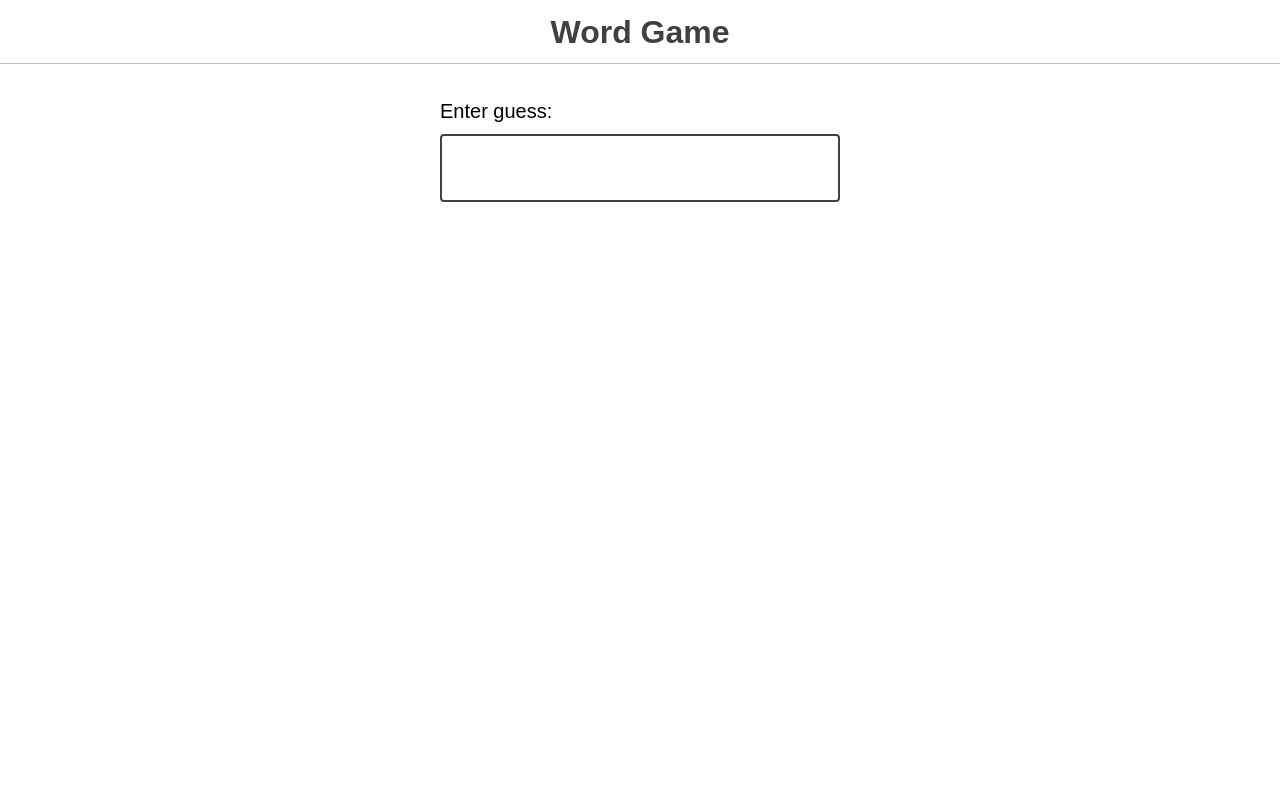
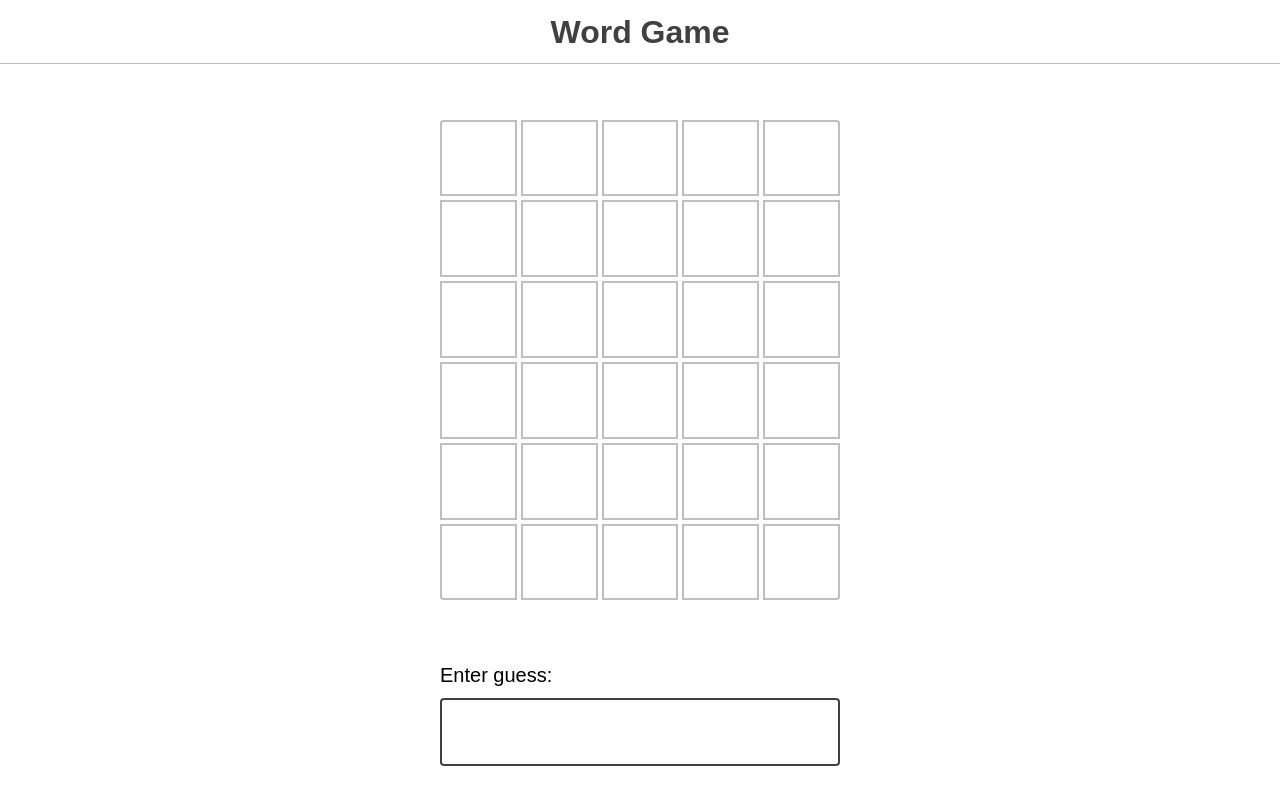
Before and after one commit to CristianG5401/joy-of-react, a React (Vite) app in the folder proyectos/project-wordle/: page / in a window 1280 px wide. Built offline with nearby package versions, Linux system fonts and the light colour scheme.

Commit message:
📦 NEW: Third exercise completed

```diff
--- a/proyectos/project-wordle/src/components/Game/Game.js
+++ b/proyectos/project-wordle/src/components/Game/Game.js
@@ -1,7 +1,7 @@
 import React from "react";
-
 //Components
 import GuessForm from "./GuessForm";
+import GuessResults from "./GuessResults";
 
 import { sample } from "../../utils";
 import { WORDS } from "../../data";
@@ -12,7 +12,25 @@ const answer = sample(WORDS);
 console.info({ answer });
 
 function Game() {
-  return <GuessForm />;
+  const [guesses, setGuesses] = React.useState([]);
+
+  const handleSubmitGuess = (tentativeGuess) => {
+    setGuesses((prevGuesses) => {
+      const nextGuesses = [
+        ...prevGuesses,
+        tentativeGuess,
+      ];
+
+      return nextGuesses;
+    });
+  };
+
+  return (
+    <>
+      <GuessResults guesses={guesses} />
+      <GuessForm onSubmitGuess={handleSubmitGuess} />
+    </>
+  );
 }
 
 export default Game;
--- a/proyectos/project-wordle/src/components/Game/GuessForm/GuessForm.js
+++ b/proyectos/project-wordle/src/components/Game/GuessForm/GuessForm.js
@@ -1,20 +1,21 @@
 import React from "react";
 
-function GuessForm() {
-  const [guessValue, setGuessValue] = React.useState("");
+function GuessForm({ onSubmitGuess }) {
+  const [tentativeGuess, setTentativeGuess] = React.useState("");
 
   const guessInputHandler = (event) => {
     const { value } = event.target;
     if (value.length > 5) return;
     const nextValue = value.toUpperCase();
 
-    setGuessValue(nextValue);
+    setTentativeGuess(nextValue);
   };
   const formSubmitHandler = (event) => {
     event.preventDefault();
-    console.log("🍧 User answer: ", guessValue);
+    console.log("🍧 User answer: ", tentativeGuess);
 
-    setGuessValue("");
+    onSubmitGuess(tentativeGuess);
+    setTentativeGuess("");
   };
 
   return (
@@ -24,7 +25,7 @@ function GuessForm() {
         <input
           required
           id="guess-input"
-          value={guessValue}
+          value={tentativeGuess}
           type="text"
           minLength={5}
           maxLength={5}
--- /dev/null
+++ b/proyectos/project-wordle/src/components/Game/GuessResults/Guess/Guess.js
@@ -0,0 +1,17 @@
+import React from "react";
+//Utils
+import { range } from "../../../../utils";
+
+function Guess({ value }) {
+  return (
+    <p className="guess">
+      {range(0, 5).map((number) => (
+        <span key={number} className="cell">
+          {value ? value[number] : null}
+        </span>
+      ))}
+    </p>
+  );
+}
+
+export default Guess;
--- /dev/null
+++ b/proyectos/project-wordle/src/components/Game/GuessResults/Guess/index.js
@@ -0,0 +1,2 @@
+export * from "./Guess";
+export { default } from "./Guess";
--- /dev/null
+++ b/proyectos/project-wordle/src/components/Game/GuessResults/GuessResults.js
@@ -0,0 +1,19 @@
+import React from "react";
+//Components
+import Guess from "./Guess";
+//Constants
+import { NUM_OF_GUESSES_ALLOWED } from "../../../constants";
+//Utils
+import { range } from "../../../utils";
+
+function GuessResults({ guesses = [] }) {
+  return (
+    <div className="guess-results">
+      {range(0, NUM_OF_GUESSES_ALLOWED).map((number) => (
+        <Guess key={number} value={guesses[number]} />
+      ))}
+    </div>
+  );
+}
+
+export default GuessResults;
--- /dev/null
+++ b/proyectos/project-wordle/src/components/Game/GuessResults/index.js
@@ -0,0 +1,2 @@
+export * from "./GuessResults";
+export { default } from "./GuessResults";
```
